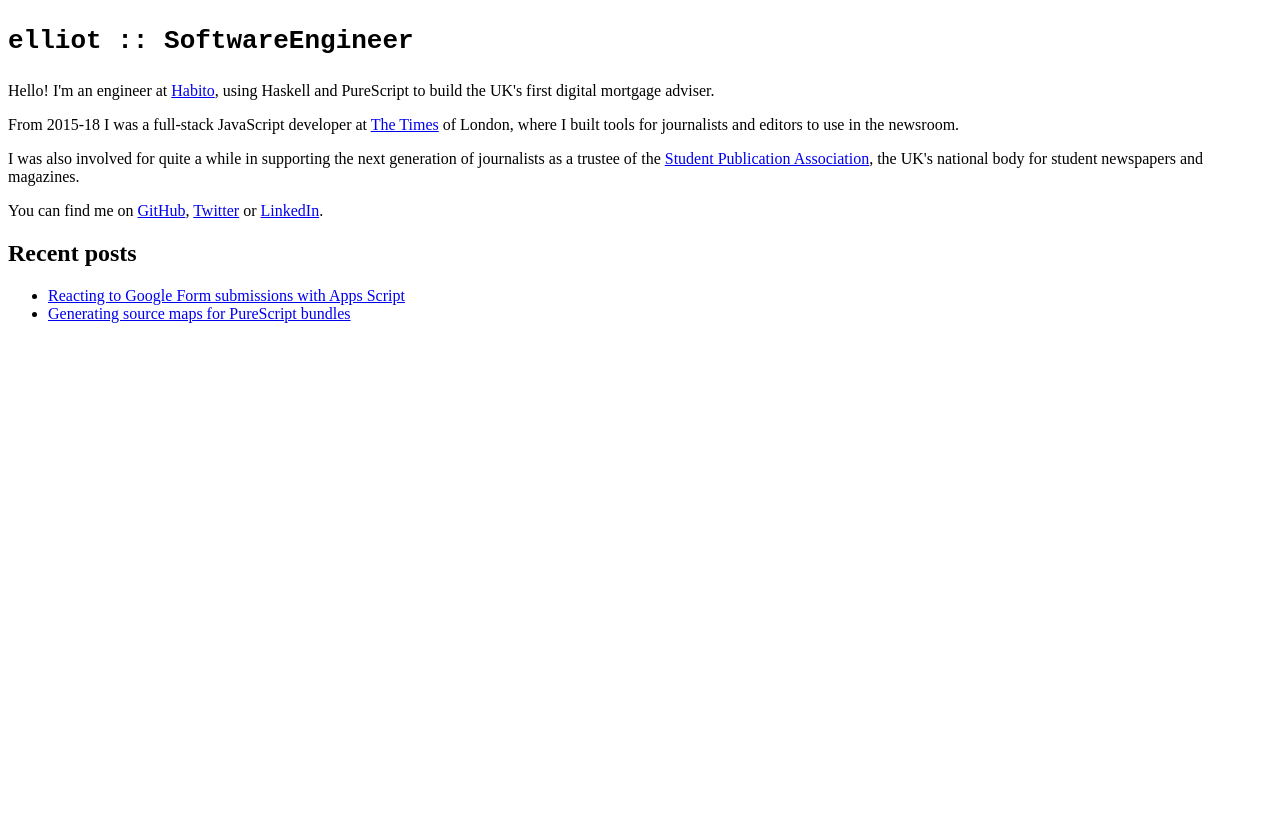
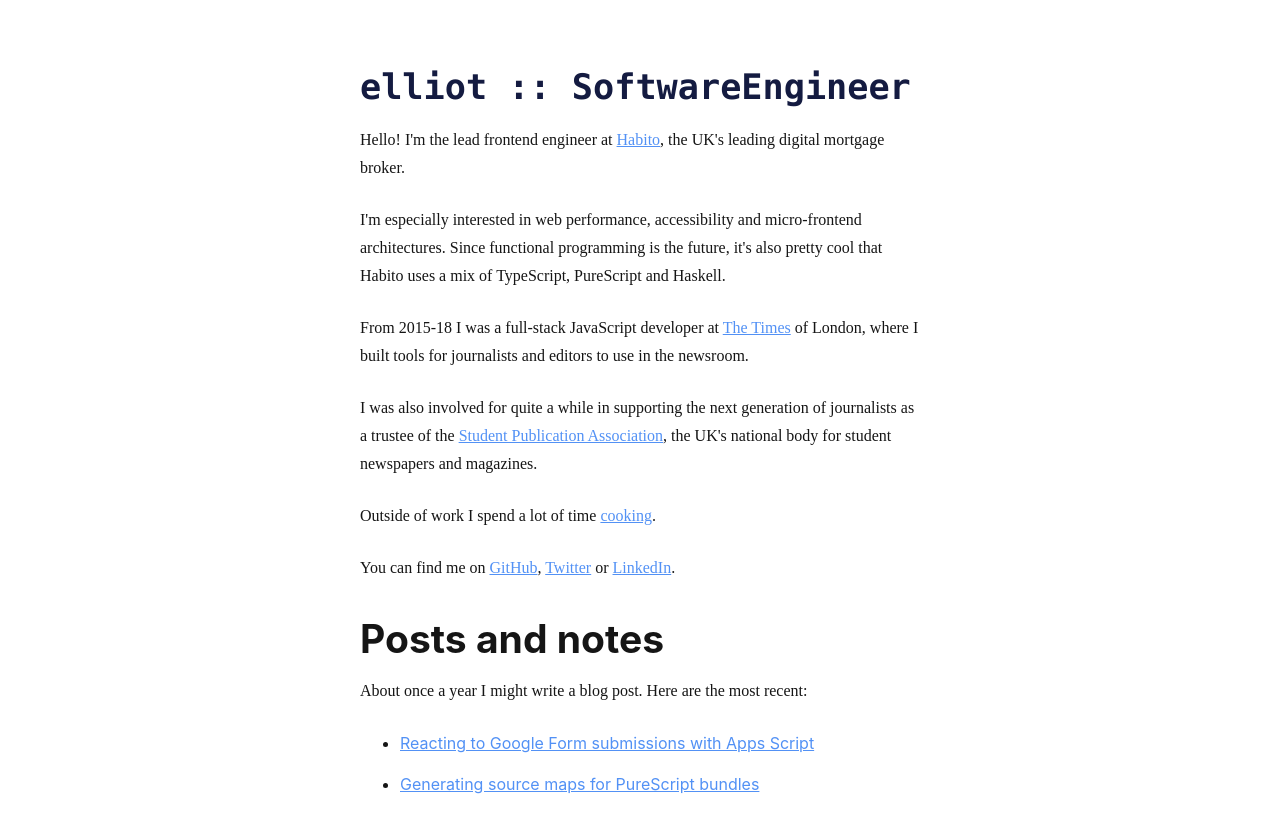
Before and after one commit to elliotdavies/elliotdavies.co.uk, a React app: page / in a window 1280 px wide. Shown: the top 832 px of the page. Before the commit the page ends 800 px from the top, so only its background shows below. Built offline with nearby package versions, Linux system fonts and the light colour scheme.

Commit message:
getting there

```diff
--- a/package.json
+++ b/package.json
@@ -12,6 +12,8 @@
   },
   "devDependencies": {
     "@babel/preset-react": "^7.12.13",
+    "@emotion/react": "^11.1.5",
+    "@emotion/styled": "^11.3.0",
     "@mdx-js/loader": "^1.6.22",
     "@types/react": "^17.0.3",
     "@types/react-dom": "^17.0.2",
--- a/src/App.tsx
+++ b/src/App.tsx
@@ -1,8 +1,12 @@
 import React, { FC } from "react";
 import { BrowserRouter, Route, Switch, Link } from "react-router-dom";
 
+import { GlobalStyles } from "./components/Layout";
+import PostTemplate from "./components/PostTemplate";
+
 import Home from "./pages/Home";
 import NotFound from "./pages/404";
+
 import { Post } from "./types";
 
 const posts: Record<string, Post> = {};
@@ -14,24 +18,10 @@ required.keys().forEach((k) => {
   posts[key] = { component, title, date };
 });
 
-const Post: FC<{ post: Post }> = ({ post }) => (
-  <main>
-    <article>
-      <post.component />
-    </article>
+const App: FC = () => (
+  <>
+    <GlobalStyles />
 
-    <hr />
-
-    <aside>
-      <div>
-        <Link to="/">Home</Link>
-      </div>
-      <div>Posted on {post.date}</div>
-    </aside>
-  </main>
-);
-
-const App: FC = () => (
     <BrowserRouter>
       <Switch>
         <Route exact path="/">
@@ -40,7 +30,7 @@ const App: FC = () => (
 
         {Object.entries(posts).map(([k, post]) => (
           <Route exact key={k} path={`/${k}`}>
-          <Post post={post} />
+            <PostTemplate post={post} />
           </Route>
         ))}
 
@@ -49,6 +39,7 @@ const App: FC = () => (
         </Route>
       </Switch>
     </BrowserRouter>
+  </>
 );
 
 export default App;
--- /dev/null
+++ b/src/components/Layout.tsx
@@ -0,0 +1,131 @@
+import React from "react";
+import styled from "@emotion/styled";
+import { Global, css } from "@emotion/react";
+
+// Thanks to https://systemfontstack.com/
+export const systemSansSerif = css`
+  font-family: -apple-system, BlinkMacSystemFont, avenir next, avenir, segoe ui,
+    helvetica neue, helvetica, Ubuntu, roboto, noto, arial, sans-serif;
+`;
+export const systemSerif = css`
+  font-family: Iowan Old Style, Apple Garamond, Baskerville, Times New Roman,
+    Droid Serif, Times, Source Serif Pro, serif, Apple Color Emoji,
+    Segoe UI Emoji, Segoe UI Symbol;
+`;
+export const systemMono = css`
+  font-family: Menlo, Consolas, Monaco, Liberation Mono, Lucida Console,
+    monospace;
+`;
+
+export const colours = {
+  offBlack: "#151515",
+  link: "#5291F5",
+};
+
+export const breakpoints = {
+  tablet: "768px",
+};
+
+export const GlobalStyles = () => (
+  <Global
+    styles={css`
+      html,
+      body {
+        margin: 0;
+        padding: 0;
+        font-size: 100%;
+        ${systemSansSerif};
+        color: ${colours.offBlack};
+        line-height: 1.75;
+      }
+
+      h1,
+      h2,
+      h3,
+      h4,
+      h5,
+      h6 {
+        margin-top: 2rem;
+        margin-bottom: 0.8rem;
+        line-height: 1.3;
+      }
+
+      /* Typography scale thanks to https://type-scale.com */
+      h1 {
+        font-size: 3.052rem;
+      }
+
+      h2 {
+        font-size: 2.441rem;
+      }
+
+      h3 {
+        font-size: 1.953rem;
+      }
+
+      h4 {
+        font-size: 1.563rem;
+      }
+
+      h5 {
+        font-size: 1.25rem;
+      }
+
+      h6 {
+        font-size: 1rem;
+      }
+
+      p {
+        ${systemSerif}
+        margin-top: 0;
+        margin-bottom: 1.5rem;
+      }
+
+      a,
+      a:visited {
+        text-decoration: underline;
+        color: ${colours.link};
+
+        &:hover {
+          text-decoration: none;
+        }
+      }
+
+      pre {
+        ${systemMono}
+        margin: 1rem 0;
+        padding: 0 0.5rem;
+      }
+
+      code {
+        ${systemMono}
+        font-size: 0.8rem;
+      }
+
+      ul,
+      ol {
+        margin-bottom: 1.5rem;
+
+        li {
+          margin-bottom: 0.8rem;
+        }
+      }
+    `}
+  />
+);
+
+export const Main = styled.main`
+  max-width: 35rem;
+  margin: 0 auto;
+  padding: 1rem;
+
+  @media screen and (min-width: ${breakpoints.tablet}) {
+    padding: 2rem;
+  }
+`;
+
+export const Footer = styled.footer`
+  margin-top: 1rem;
+  padding-top: 1rem;
+  border-top: 1px solid black;
+`;
--- /dev/null
+++ b/src/components/PostTemplate.tsx
@@ -0,0 +1,44 @@
+import React, { FC } from "react";
+import { Link } from "react-router-dom";
+import styled from "@emotion/styled";
+
+import { Post } from "../types";
+import { systemMono, Main, Footer } from "./Layout";
+
+const Header = styled.header`
+  margin-bottom: 1rem;
+`;
+
+const Article = styled.article`
+  pre {
+    overflow-x: scroll;
+  }
+`;
+
+const PostTemplate: FC<{ post: Post }> = ({
+  post: { date, title, component: Content },
+}) => {
+  const formattedDate = new Intl.DateTimeFormat("en-GB", {
+    dateStyle: "full",
+  }).format(new Date(date));
+
+  return (
+    <Main>
+      <Article>
+        <Header>
+          Posted on <time>{formattedDate}</time>
+        </Header>
+
+        <h1>{title}</h1>
+
+        <Content />
+
+        <Footer>
+          <Link to="/">Home</Link>
+        </Footer>
+      </Article>
+    </Main>
+  );
+};
+
+export default PostTemplate;
--- a/src/pages/Home.tsx
+++ b/src/pages/Home.tsx
@@ -1,18 +1,52 @@
 import React, { FC } from "react";
 import { Link } from "react-router-dom";
+import styled from "@emotion/styled";
+
+import { Main, breakpoints } from "../components/Layout";
 
 import { Post } from "../types";
 
+const H1 = styled.h1`
+  margin-bottom: 1rem;
+  color: #141b41;
+
+  @media screen and (min-width: ${breakpoints.tablet}) {
+    font-size: 2.2rem;
+  }
+
+  pre {
+    margin: 0;
+    padding: 0;
+  }
+`;
+
+const Tablet = styled.span`
+  display: none;
+
+  @media screen and (min-width: ${breakpoints.tablet}) {
+    display: inline;
+  }
+`;
+
 const Home: FC<{ posts: Record<string, Post> }> = ({ posts }) => (
-  <main>
-    <h1>
-      <pre>elliot :: SoftwareEngineer</pre>
-    </h1>
+  <Main>
+    <H1>
+      <pre>
+        elliot <Tablet>:: SoftwareEngineer</Tablet>
+      </pre>
+    </H1>
 
     <p>
-      Hello! I'm an engineer at <a href="https://www.habito.com/">Habito</a>,
-      using Haskell and PureScript to build the UK's first digital mortgage
-      adviser.
+      Hello! I'm the lead frontend engineer at{" "}
+      <a href="https://www.habito.com/">Habito</a>, the UK's leading digital
+      mortgage broker.
+    </p>
+
+    <p>
+      I'm especially interested in web performance, accessibility and
+      micro-frontend architectures. Since functional programming is the future,
+      it's also pretty cool that Habito uses a mix of TypeScript, PureScript and
+      Haskell.
     </p>
 
     <p>
@@ -29,12 +63,21 @@ const Home: FC<{ posts: Record<string, Post> }> = ({ posts }) => (
     </p>
 
     <p>
+      Outside of work I spend a lot of time{" "}
+      <a href="https://www.instagram.com/elliot.a.davies/">cooking</a>.
+    </p>
+
+    <p>
       You can find me on <a href="https://github.com/elliotdavies">GitHub</a>,{" "}
       <a href="https://twitter.com/elimoto">Twitter</a> or{" "}
       <a href="https://linkedin.com/in/elliotdavies">LinkedIn</a>.
     </p>
 
-    <h2>Recent posts</h2>
+    <h2>Posts and notes</h2>
+    <p>
+      About once a year I might write a blog post. Here are the most recent:
+    </p>
+
     <ul>
       {Object.entries(posts).map(([k, { title }]) => (
         <li key={k}>
@@ -42,7 +85,7 @@ const Home: FC<{ posts: Record<string, Post> }> = ({ posts }) => (
         </li>
       ))}
     </ul>
-  </main>
+  </Main>
 );
 
 export default Home;
--- a/src/posts/2019-01-06-google-apps-script.mdx
+++ b/src/posts/2019-01-06-google-apps-script.mdx
@@ -1,7 +1,5 @@
 export const title = "Reacting to Google Form submissions with Apps Script"
 export const date = "2019-01-06"
-
-# Reacting to Google Form submissions with Apps Script
 
 Each year the [Student Publication Association](http://spajournalism.com) hosts an annual conference, SPANC, which includes an awards ceremony for prizes such as Best Publication, Best Journalist, and so on. In previous years students have entered the awards by emailing in PDFs, requiring the organisers to manually download thousands of files and sort them into Google Drive folders to be shared with the judges. I was asked to see if we could automate this process.
 
--- a/src/posts/2019-06-05-purescript-sourcemaps.mdx
+++ b/src/posts/2019-06-05-purescript-sourcemaps.mdx
@@ -1,7 +1,5 @@
 export const title = "Generating source maps for PureScript bundles"
 export const date = "2019-06-05"
-
-# Generating source maps for PureScript bundles
 
 If you're building a frontend app with PureScript, you might want to analyse the resulting JavaScript bundle to see which Purescript modules generated the most code. The tooling doesn't really advertise it, but it is possible to generate source maps for this purpose.
 
--- a/tsconfig.json
+++ b/tsconfig.json
@@ -3,6 +3,7 @@
     "allowSyntheticDefaultImports": true,
     "jsx": "react",
     "module": "esNext",
+    "moduleResolution": "node",
     "strict": true,
     "target": "esNext"
   },
```
Also changed, not shown: 2 other files (tests, documents, lock files or other folders). Lines whose indentation alone changed are shown as unchanged.
